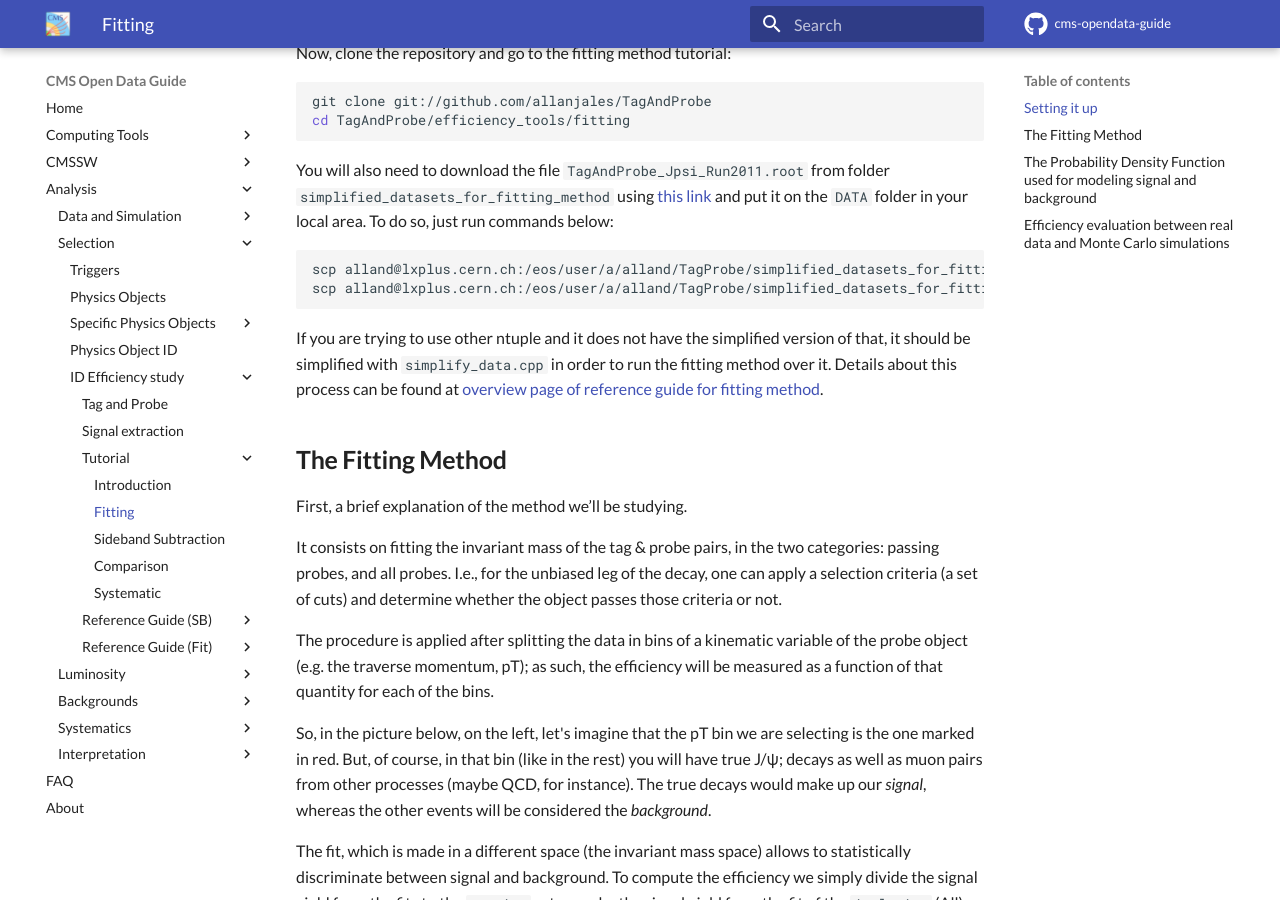
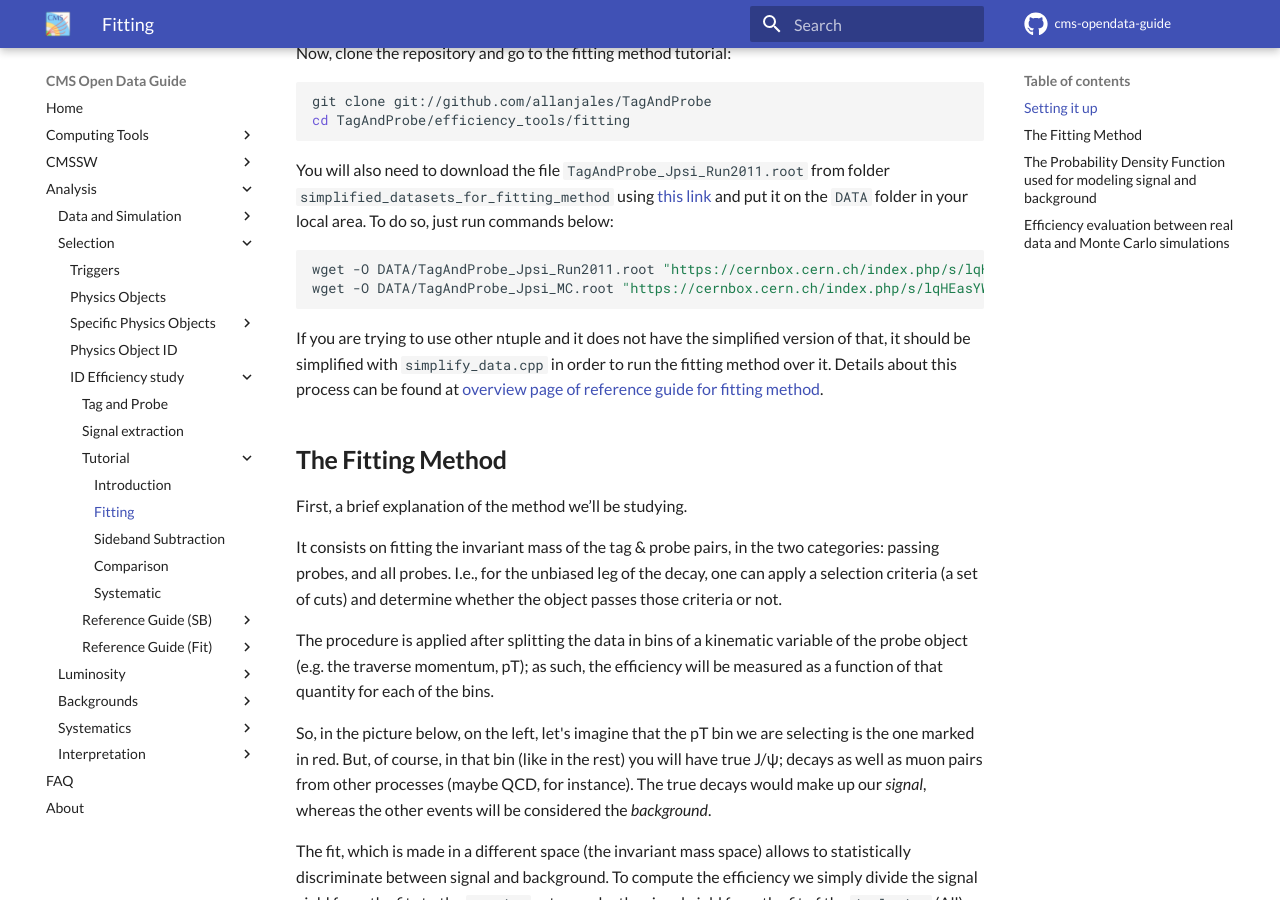
Before and after one commit to cernopendata/cms-opendata-guide, an MkDocs documentation site: the page built from docs/analysis/selection/idefficiencystudy/tutorial/02-fitting.md, in a window 1280 px wide and 900 px high, scrolled down 826 px. Built offline with MkDocs 1.6.1 and Material for MkDocs 9.7.7, drawn with Linux system fonts in a browser that asks for light colours; comment, search, counter and statistics services are not loaded.

Commit message:
Coorected path to download data in tutorial

````diff
--- a/docs/analysis/selection/idefficiencystudy/tutorial/02-fitting.md
+++ b/docs/analysis/selection/idefficiencystudy/tutorial/02-fitting.md
@@ -38,8 +38,8 @@ cd TagAndProbe/efficiency_tools/fitting
 You will also need to download the file `TagAndProbe_Jpsi_Run2011.root` from folder `simplified_datasets_for_fitting_method` using [this link](https://cernbox.cern.ch/index.php/s/lqHEasYWJpOZsfq) and put it on the `DATA` folder in your local area. To do so, just run commands below:
 
 ```sh
-scp alland@lxplus.cern.ch:/eos/user/a/alland/TagProbe/simplified_datasets_for_fitting_method/TagAndProbe_Jpsi_Run2011.root DATA
-scp alland@lxplus.cern.ch:/eos/user/a/alland/TagProbe/simplified_datasets_for_fitting_method/TagAndProbe_Jpsi_MC.root DATA
+wget -O DATA/TagAndProbe_Jpsi_Run2011.root "https://cernbox.cern.ch/index.php/s/lqHEasYWJpOZsfq/download?path=%2Fsimplified_datasets_for_fitting_method&files=TagAndProbe_Jpsi_Run2011.root" DATA
+wget -O DATA/TagAndProbe_Jpsi_MC.root "https://cernbox.cern.ch/index.php/s/lqHEasYWJpOZsfq/download?path=%2Fsimplified_datasets_for_fitting_method&files=TagAndProbe_Jpsi_MC.root" DATA
 ```
 
 If you are trying to use other ntuple and it does not have the simplified version of that, it should be simplified with `simplify_data.cpp` in order to run the fitting method over it. Details about this process can be found at [overview page of reference guide for fitting method](../../fittingreferenceguide/overview#simplify_datacpp).
@@ -58,7 +58,7 @@ The fit, which is made in a different space (the invariant mass space) allows to
 
 At the end of the day, then, you will have to make these fits for each bin in the range of interest.
 
-![Fitting method scheme](../../../../../images/analysis/selection/idefficiencystudy/tutorial/fitting_method_large.png)
+![Fitting method scheme](../../../../../images/analysis/selection/idefficiencystudy/tutorial/02/fitting_method_large.png)
 
 Let's start exploring our dataset. From the cloned directory, type:
 
@@ -338,8 +338,9 @@ Now you should have a new folder called "Comparison Run2011 vs MC" in it is the
 
 If everything went well and you still have time to go, repeat this process for the two other variables, &eta; and &phi;!
 
-If you are stucked on root enviroment, do not forget about typing this command to exit it:
+!!! Note
+    If you are stucked on root enviroment, do not forget about typing this command to exit it:
 
-```sh
-.q
-```
+    ```sh
+    .q
+    ```
````
Also changed, not shown: docs/images/analysis/selection/idefficiencystudy/tutorial/02/fitting_method_large.png (added), docs/images/analysis/selection/idefficiencystudy/tutorial/efficiency.svg (deleted).
